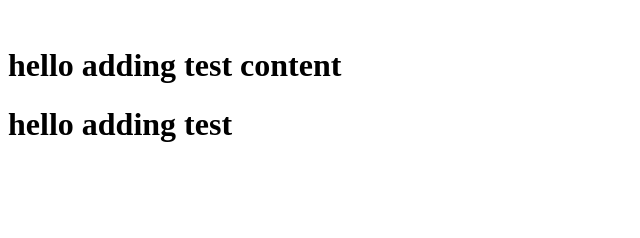
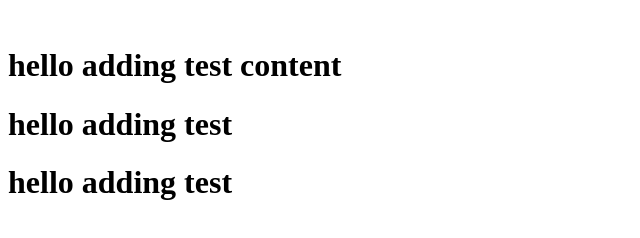
Before and after one commit to atrinh/test-repo-hello, a plain HTML site: page index.html in a window 1280 px wide. Shown: the whole page, without its empty margins (0-640 px from the left). Drawn offline with Linux system fonts and the light colour scheme.

Commit message:
edited the file

```diff
--- a/index.html
+++ b/index.html
@@ -6,6 +6,8 @@
         <img class="mockup" src="" alt=""/>
         <h1>hello adding test content</h1>
         <h1>hello adding test</h1>
+        <h1>hello adding test</h1>
+
         <style media="screen">
             .mockup {
                 width: 100%;
```
